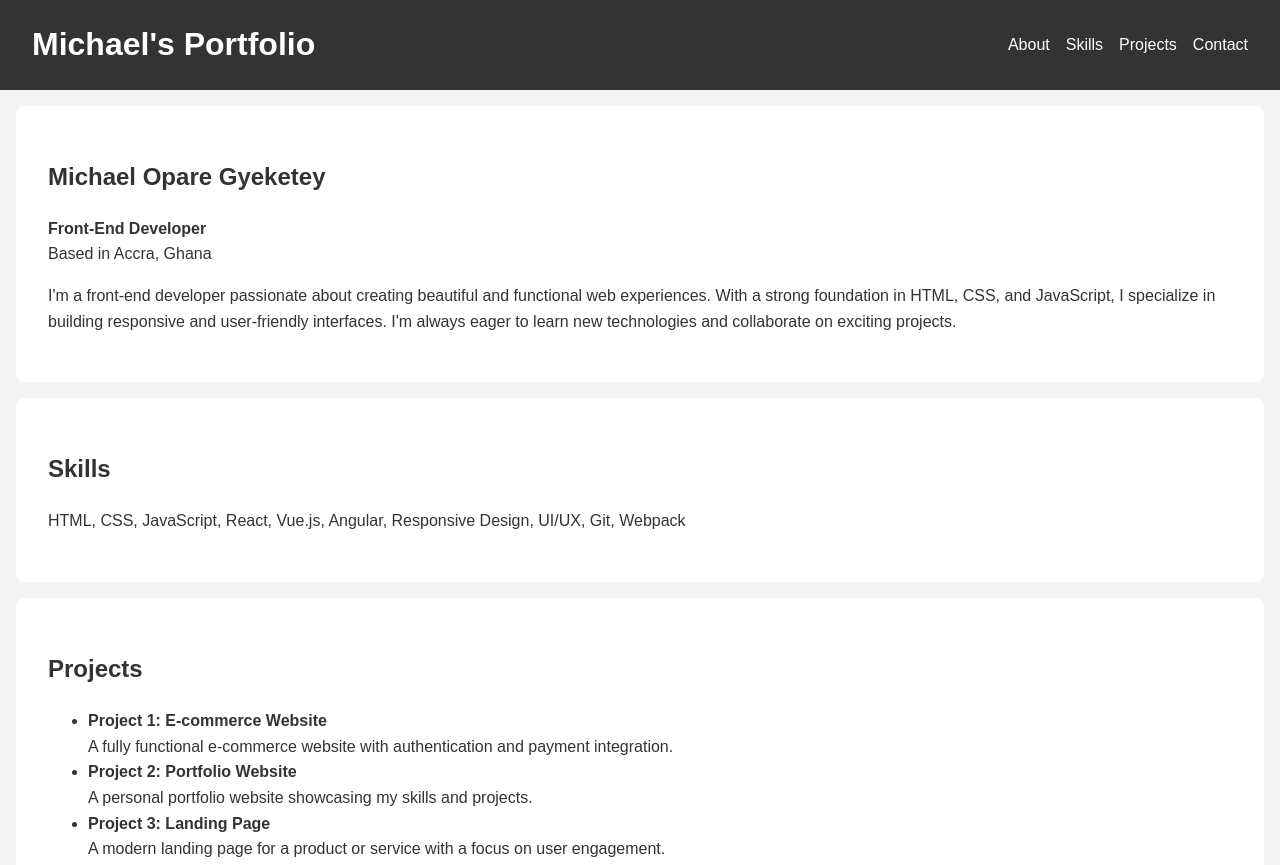
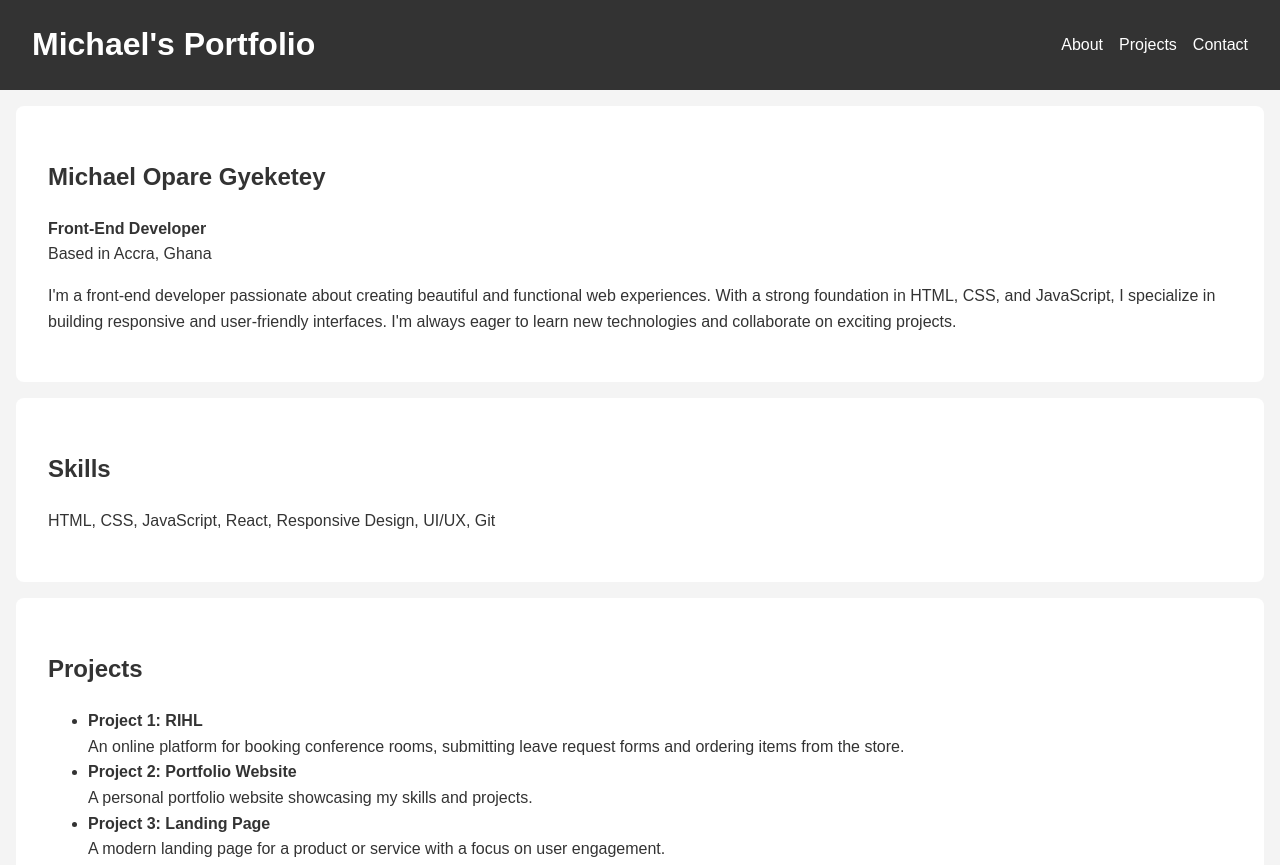
Before and after one commit to Oparemichael/mycki_portforlio, a plain HTML site: page index.html in a window 1280 px wide. Shown: the top 865 px of the page. Drawn offline with Linux system fonts and the light colour scheme.

Commit message:
Update index.html

```diff
--- a/index.html
+++ b/index.html
@@ -12,7 +12,6 @@
     <nav>
       <ul>
         <li><a href="#about">About</a></li>
-        <li><a href="#skills">Skills</a></li>
         <li><a href="#projects">Projects</a></li>
         <li><a href="#contact">Contact</a></li>
       </ul>
@@ -29,13 +28,13 @@
 
   <section id="skills">
     <h2>Skills</h2>
-    <p>HTML, CSS, JavaScript, React, Vue.js, Angular, Responsive Design, UI/UX, Git, Webpack</p>
+    <p>HTML, CSS, JavaScript, React, Responsive Design, UI/UX, Git</p>
   </section>
 
   <section id="projects">
     <h2>Projects</h2>
     <ul>
-      <li><strong>Project 1: E-commerce Website</strong><br>A fully functional e-commerce website with authentication and payment integration.</li>
+      <li><strong>Project 1: RIHL</strong><br>An online platform for booking conference rooms, submitting leave request forms and ordering items from the store.</li>
       <li><strong>Project 2: Portfolio Website</strong><br>A personal portfolio website showcasing my skills and projects.</li>
       <li><strong>Project 3: Landing Page</strong><br>A modern landing page for a product or service with a focus on user engagement.</li>
     </ul>
```
